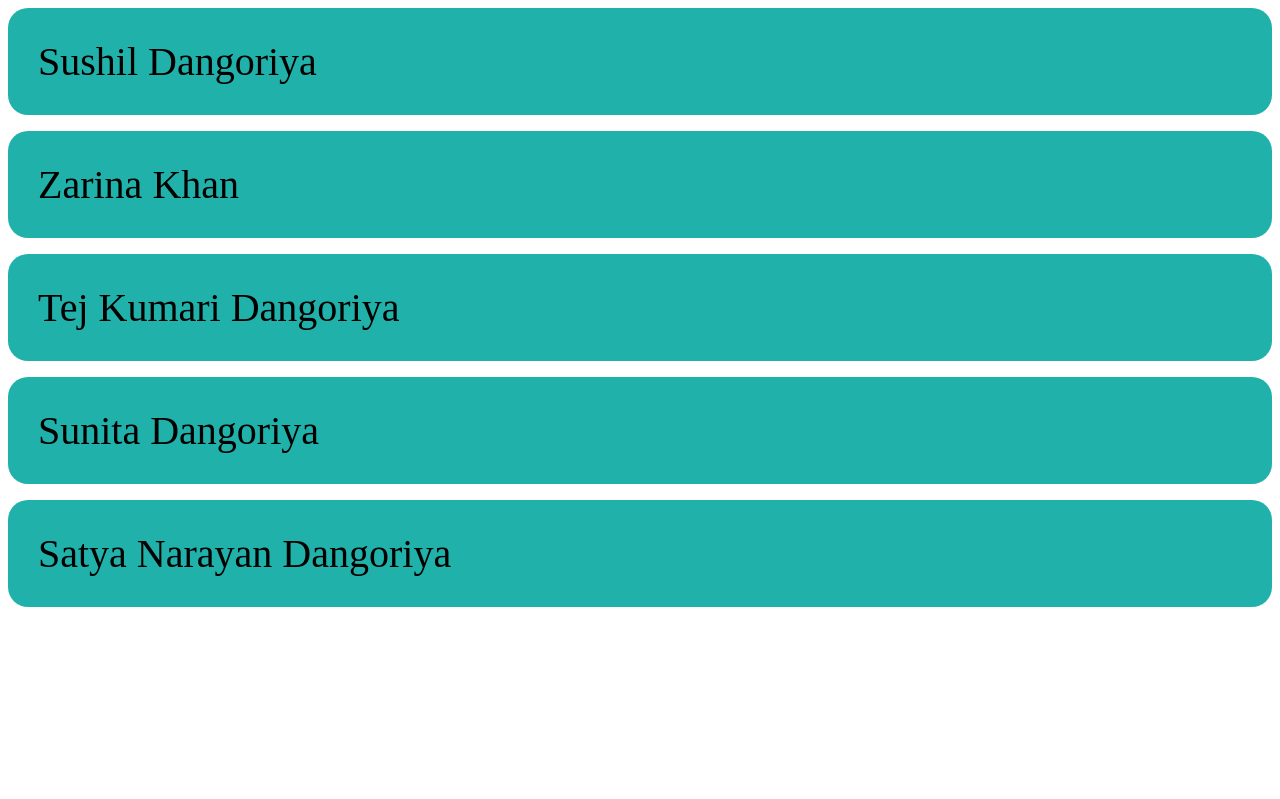
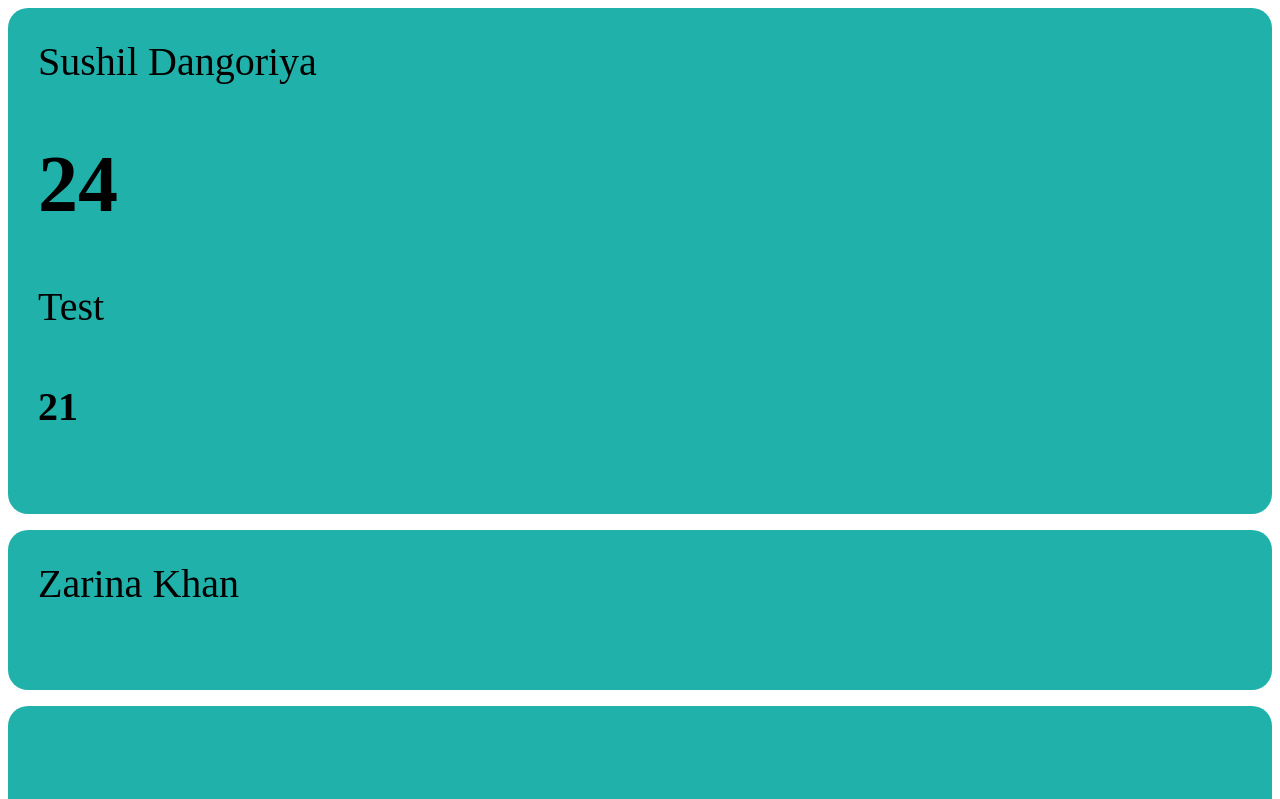
Before and after one commit to sushil-40/SchoolForYou, a React (Vite) app in the folder my-props/: page / in a window 1280 px wide. Shown: the top 799 px of the page. Built offline with nearby package versions, Linux system fonts and the light colour scheme.

Commit message:
passing object as props

```diff
--- a/my-props/src/App.jsx
+++ b/my-props/src/App.jsx
@@ -2,13 +2,17 @@ import "./App.css";
 import Card from "./components/Card";
 
 function App() {
+  const obj = {
+    title: "Test",
+    rank: 21,
+  };
   return (
     <div className="layout">
-      <Card name="Sushil Dangoriya" age={24} />
-      <Card name="Zarina Khan" age={23} />
-      <Card name="Tej Kumari Dangoriya" />
-      <Card name="Sunita Dangoriya" />
-      <Card name="Satya Narayan Dangoriya" />
+      <Card name="Sushil Dangoriya" age={24} data={obj} isStudent={true} />
+      <Card name="Zarina Khan" />
+      <Card data={obj} isStudent={true} />
+      {/* <Card name="Sunita Dangoriya" />
+      <Card name="Satya Narayan Dangoriya" /> */}
     </div>
   );
 }
--- a/my-props/src/components/Card.jsx
+++ b/my-props/src/components/Card.jsx
@@ -1,8 +1,15 @@
 import React from "react";
 
-const Card = (props) => {
-  console.log(props);
-  return <div className="card">{props.name}</div>;
+const Card = ({ name, age, data, isStudent }) => {
+  return (
+    <div className="card">
+      <div>{name}</div>
+      <h1>{age}</h1>
+      <div>{data?.title}</div>
+      <h4>{data?.rank}</h4>
+      <h3>{isStudent}</h3>
+    </div>
+  );
 };
 
 export default Card;
```
